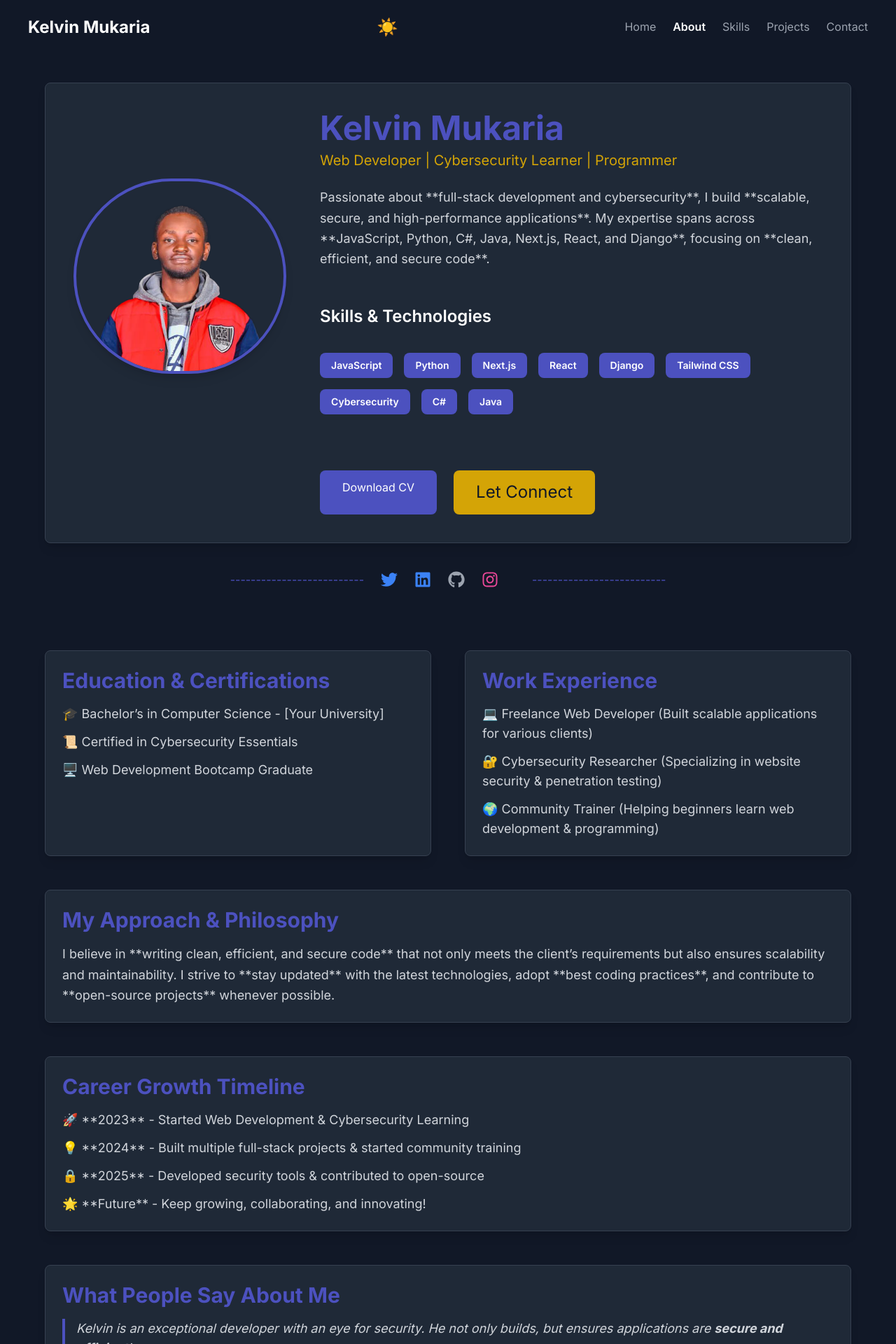
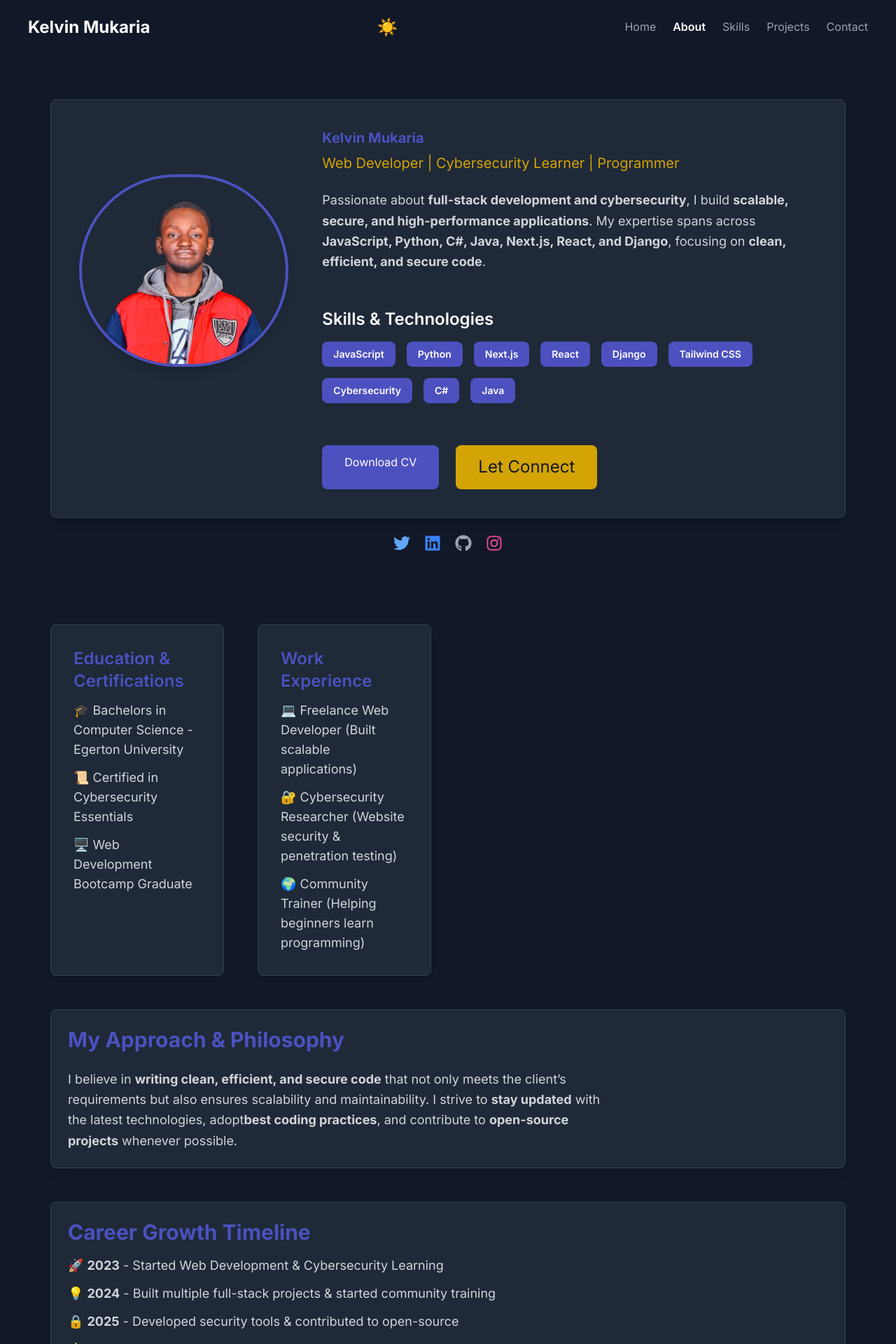
Before and after one commit to Kevrollin/Kelvin_Mukaria_Portfolio, a Next.js app: page /about in a window 1280 px wide. Shown: the top 1920 px of the page at 70% size. Built offline with nearby package versions, Linux system fonts and the light colour scheme.

Commit message:
Updated my wesite - Mobile view responsiveness

```diff
--- a/pages/about.js
+++ b/pages/about.js
@@ -3,12 +3,12 @@ import { FaTwitter, FaInstagram, FaLinkedin, FaGithub } from "react-icons/fa";
 
 export default function About() {
   return (
-    <div className="min-h-screen py-10 w-full flex flex-col bg-gray-900 text-white">
+    <div className="min-h-screen py-16 px-6 w-full flex flex-col items-center bg-gray-900 text-white">
 
       {/* Main About Section */}
       <main className="flex-grow flex-1 flex flex-col items-center justify-center px-12">
         <div>
-        <div className="w-full max-w-6xl flex flex-col md:flex-row items-center justify-between border border-gray-700 rounded-lg shadow-lg p-10 bg-gray-800">
+        <div className="w-full max-w-6xl flex flex-col md:flex-row items-center justify-center md:justify-between border border-gray-700 rounded-lg shadow-lg p-10 bg-gray-800">
           {/* Profile Image */}
           <div className="w-80 h-80 md:w-96 md:h-96 mb-8 md:mb-0 relative">
             <Image
@@ -22,18 +22,18 @@ export default function About() {
 
           {/* About Me Content */}
           <div className="text-left md:ml-12 sm:text-center lg:text-left">
-            <h1 className="text-5xl font-bold text-primary">Kelvin Mukaria</h1>
+            <h1 className="text-xl font-bold text-primary">Kelvin Mukaria</h1>
             <p className="text-xl text-warning mt-2">Web Developer | Cybersecurity Learner | Programmer</p>
 
             <p className="mt-6 text-lg text-gray-300 leading-relaxed max-w-3xl">
-              Passionate about **full-stack development and cybersecurity**, I build **scalable, secure, and high-performance applications**.
-              My expertise spans across **JavaScript, Python, C#, Java, Next.js, React, and Django**, focusing on **clean, efficient, and secure code**.
+              Passionate about <strong>full-stack development and cybersecurity</strong>, I build <strong>scalable, secure, and high-performance applications</strong>.
+              My expertise spans across <strong>JavaScript, Python, C#, Java, Next.js, React, and Django</strong>, focusing on <strong>clean, efficient, and secure code</strong>.
             </p>
 
             {/* Skills & Technologies */}
             <div className="mt-6 sm:py-7">
               <h2 className="text-2xl font-semibold text-white">Skills & Technologies</h2>
-              <div className="flex flex-wrap mt-4 gap-4 lg:justify-left lg:px-0 sm:px-28 sm:py-5">
+              <div className="flex flex-wrap mt-4 gap-3 lg:gap-4 justify-center md:justify-start">
                 {["JavaScript", "Python", "Next.js", "React", "Django", "Tailwind CSS", "Cybersecurity", "C#", "Java"].map(skill => (
                   <span key={skill} className="bg-primary text-white px-4 py-2 rounded-lg text-sm font-semibold">
                     {skill}
@@ -61,12 +61,12 @@ export default function About() {
           </div>
         </div>
 
-          <div className='flex flex-row gap-6 py-10 justify-center'>
-          <span className="text-primary">--------------------------</span>
+        <div className="flex items-center justify-center gap-5 py-6">
+
                       <a
                           href="https://www.x.com/in/kevrollin012"
                           target="_blank"
-                          className="text-blue-500 hover:text-blue-700 transition-all duration-300"
+                          className="text-blue-400 hover:text-blue-600 transition-all duration-300"
                         >
                           <FaTwitter className="w-6 h-6" />
                         </a>
@@ -91,42 +91,42 @@ export default function About() {
                         >
                           <FaInstagram className="w-6 h-6" />
                         </a>
-                        <br/>
-                        <span className="text-primary">--------------------------</span>
           </div>
           </div>
 
 
         {/* Expanded Sections */}
-        <div className="w-full max-w-6xl mt-12 grid grid-cols-1 md:grid-cols-2 gap-12">
+        <div className="w-full max-w-6xl grid grid-cols-1 md:grid-cols-2 gap-12 mt-10">
 
           {/* Education & Certifications */}
-          <div className="bg-gray-800 p-6 rounded-lg shadow-lg border border-gray-700">
-            <h3 className="text-3xl font-bold text-primary mb-4">Education & Certifications</h3>
+          <div className="w-full max-w-6xl grid grid-cols-1 md:grid-cols-2 gap-12 mt-10">
+            <div className="bg-gray-800 p-8 rounded-lg shadow-md border border-gray-700">
+              <h3 className="text-2xl font-semibold text-primary mb-3">Education & Certifications</h3>
               <ul className="text-lg text-gray-300 space-y-3">
-              <li>🎓 Bachelor’s in Computer Science - [Your University]</li>
+                <li>🎓 Bachelors in Computer Science - Egerton University</li>
                 <li>📜 Certified in Cybersecurity Essentials</li>
                 <li>🖥️ Web Development Bootcamp Graduate</li>
               </ul>
             </div>
 
-          {/* Work Experience */}
-          <div className="bg-gray-800 p-6 rounded-lg shadow-lg border border-gray-700">
-            <h3 className="text-3xl font-bold text-primary mb-4">Work Experience</h3>
+            <div className="bg-gray-800 p-8 rounded-lg shadow-md border border-gray-700">
+              <h3 className="text-2xl font-semibold text-primary mb-3">Work Experience</h3>
               <ul className="text-lg text-gray-300 space-y-3">
-              <li>💻 Freelance Web Developer (Built scalable applications for various clients)</li>
-              <li>🔐 Cybersecurity Researcher (Specializing in website security & penetration testing)</li>
-              <li>🌍 Community Trainer (Helping beginners learn web development & programming)</li>
+                <li>💻 Freelance Web Developer (Built scalable applications)</li>
+                <li>🔐 Cybersecurity Researcher (Website security & penetration testing)</li>
+                <li>🌍 Community Trainer (Helping beginners learn programming)</li>
               </ul>
             </div>
+          </div>
+
 
           {/* My Approach & Philosophy */}
           <div className="bg-gray-800 p-6 rounded-lg shadow-lg border border-gray-700 col-span-1 md:col-span-2">
             <h3 className="text-3xl font-bold text-primary mb-4">My Approach & Philosophy</h3>
-            <p className="text-lg text-gray-300 leading-relaxed">
-              I believe in **writing clean, efficient, and secure code** that not only meets the client’s requirements but also
-              ensures scalability and maintainability. I strive to **stay updated** with the latest technologies, adopt
-              **best coding practices**, and contribute to **open-source projects** whenever possible.
+            <p className="mt-6 text-lg text-gray-300 leading-relaxed max-w-3xl">
+              I believe in <strong>writing clean, efficient, and secure code</strong> that not only meets the client’s requirements but also
+              ensures scalability and maintainability. I strive to <strong>stay updated</strong> with the latest technologies, adopt
+              <strong>best coding practices</strong>, and contribute to <strong>open-source projects</strong> whenever possible.
             </p>
           </div>
 
@@ -134,16 +134,16 @@ export default function About() {
           <div className="bg-gray-800 p-6 rounded-lg shadow-lg border border-gray-700 col-span-1 md:col-span-2">
             <h3 className="text-3xl font-bold text-primary mb-4">Career Growth Timeline</h3>
             <ul className="text-lg text-gray-300 space-y-3">
-              <li>🚀 **2023** - Started Web Development & Cybersecurity Learning</li>
-              <li>💡 **2024** - Built multiple full-stack projects & started community training</li>
-              <li>🔒 **2025** - Developed security tools & contributed to open-source</li>
-              <li>🌟 **Future** - Keep growing, collaborating, and innovating!</li>
+              <li>🚀 <strong>2023</strong> - Started Web Development & Cybersecurity Learning</li>
+              <li>💡 <strong>2024</strong> - Built multiple full-stack projects & started community training</li>
+              <li>🔒 <strong>2025</strong> - Developed security tools & contributed to open-source</li>
+              <li>🌟 <strong>Future</strong> - Keep growing, Learning, collaborating, and innovating!</li>
             </ul>
           </div>
 
           {/* Testimonials */}
           <div className="bg-gray-800 p-6 rounded-lg shadow-lg border border-gray-700 col-span-1 md:col-span-2">
-            <h3 className="text-3xl font-bold text-primary mb-4">What People Say About Me</h3>
+            <h3 className="text-2xl font-bold text-primary mb-4">What People Say About Me</h3>
             <div className="text-lg text-gray-300">
               <blockquote className="border-l-4 border-primary pl-4 italic">
                 Kelvin is an exceptional developer with an eye for security. He not only builds, but ensures applications are <strong>secure and efficient</strong>!
--- a/styles/globals.css
+++ b/styles/globals.css
@@ -258,6 +258,16 @@ footer p {
   animation: twinkle 1.5s infinite alternate;
 }
 
+.profile-blur {
+  filter: blur(4px); /* Adjust the blur level */
+  transition: filter 0.3s ease-in-out;
+}
+
+.profile-blur:hover {
+  filter: blur(2px); /* Reduce blur slightly on hover */
+}
+
+
 @keyframes twinkle {
   0% {
     opacity: 0.5;
```
Also changed, not shown: pages/index.js (+18 -13 lines), public/images/cybersecurity-icon.svg (added), public/images/python-icon.svg (added). Lines whose indentation alone changed are shown as unchanged.
